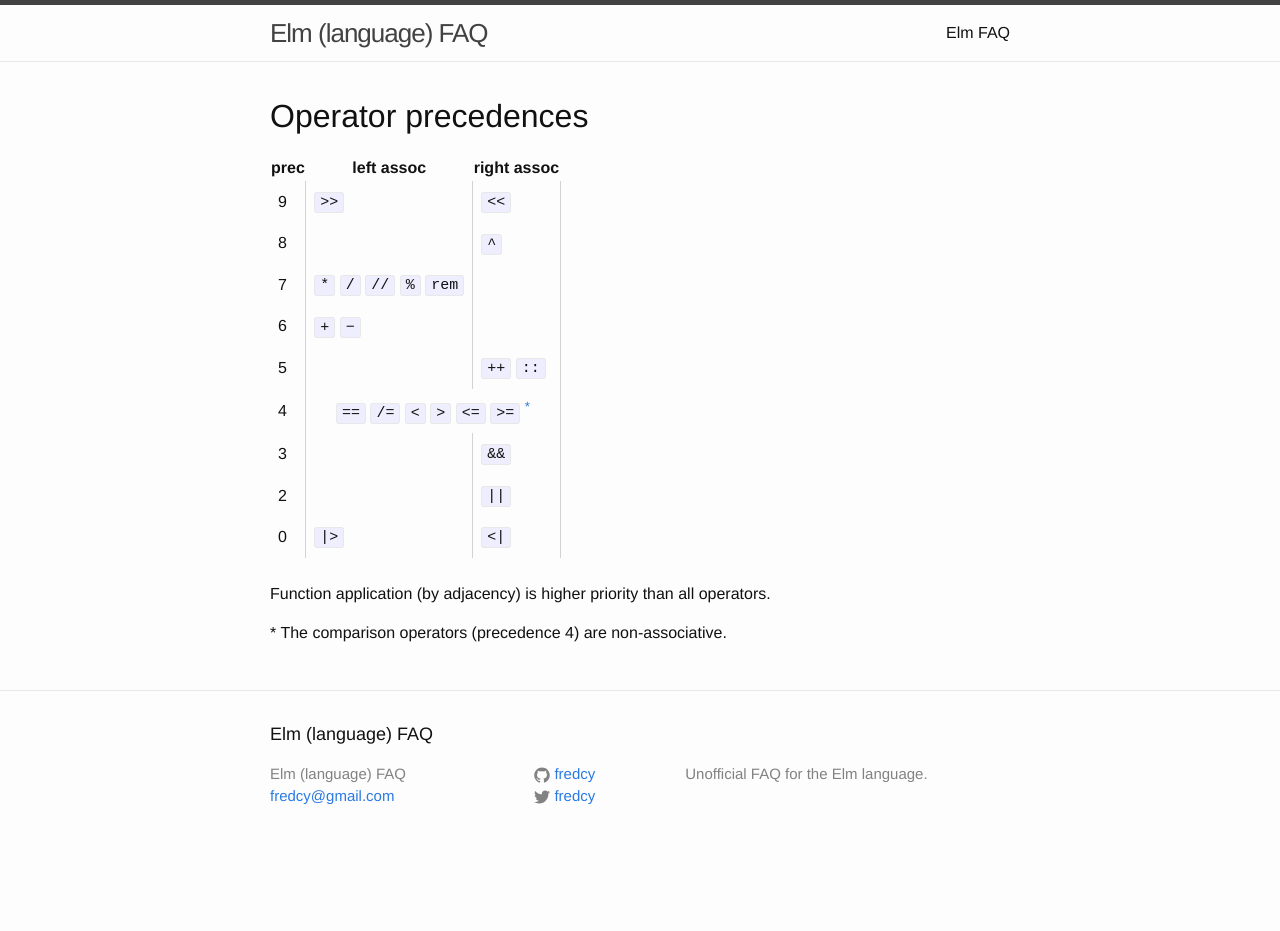
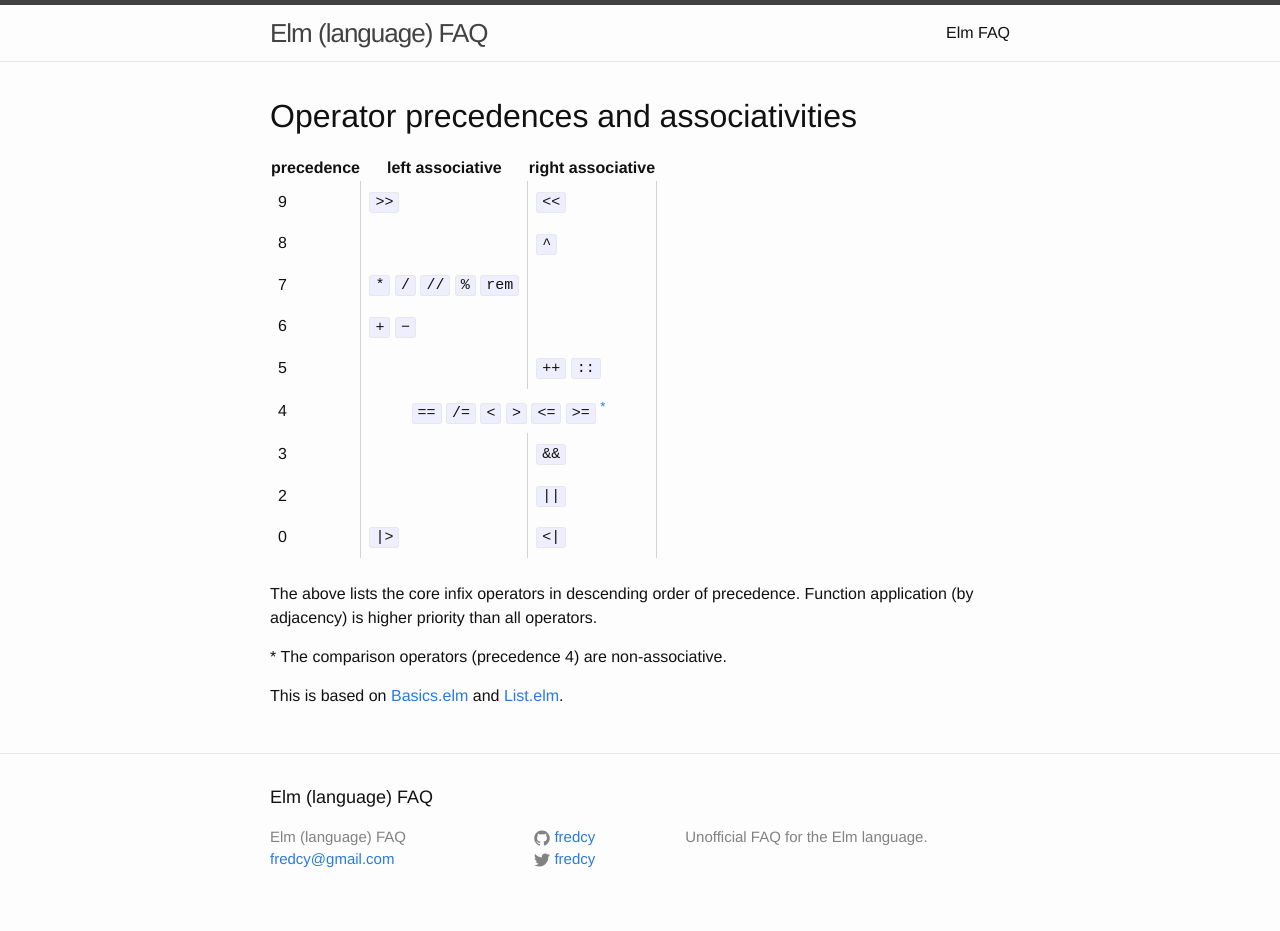
Before and after one commit to gunnarahlberg/elm-faq, a Jekyll site: the page built from operators.html, in a window 1280 px wide. Built offline with Jekyll 4.4.1, drawn with Linux system fonts in a browser that asks for light colours; before the commit the page ends 900 px from its top, so only the background shows below that.

Commit message:
Minor rewording of operator precedences

```diff
--- a/operators.html
+++ b/operators.html
@@ -1,13 +1,13 @@
 ---
 layout: default
 ---
-<h1>Operator precedences</h3>
+<h1>Operator precedences and associativities</h3>
 <table class="precedence">
   <thead>
     <tr>
-      <th>prec</th>
-      <th>left assoc</th>
-      <th>right assoc</th>
+      <th>precedence</th>
+      <th>left associative</th>
+      <th>right associative</th>
     </tr>
   </thead>
   <tbody>
@@ -64,9 +64,16 @@
 
 <br>
 <p>
+  The above lists the core infix operators in descending order of precedence.
   Function application (by adjacency) is higher priority than all operators.
 </p>
 <p name="nonassoc">
   *
   The comparison operators (precedence 4) are non-associative.
 </p>
+<p>
+  This is based on
+  <a href="https://github.com/elm-lang/core/blob/master/src/Basics.elm">Basics.elm</a>
+  and
+  <a href="https://github.com/elm-lang/core/blob/master/src/List.elm">List.elm</a>.
+</p>
```
